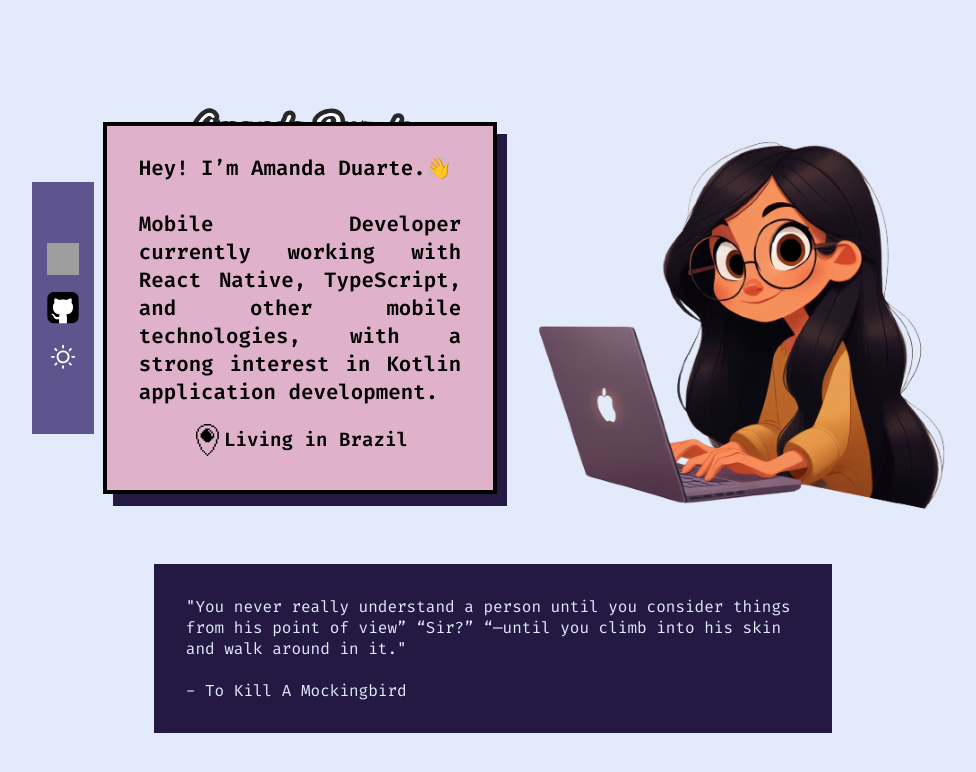
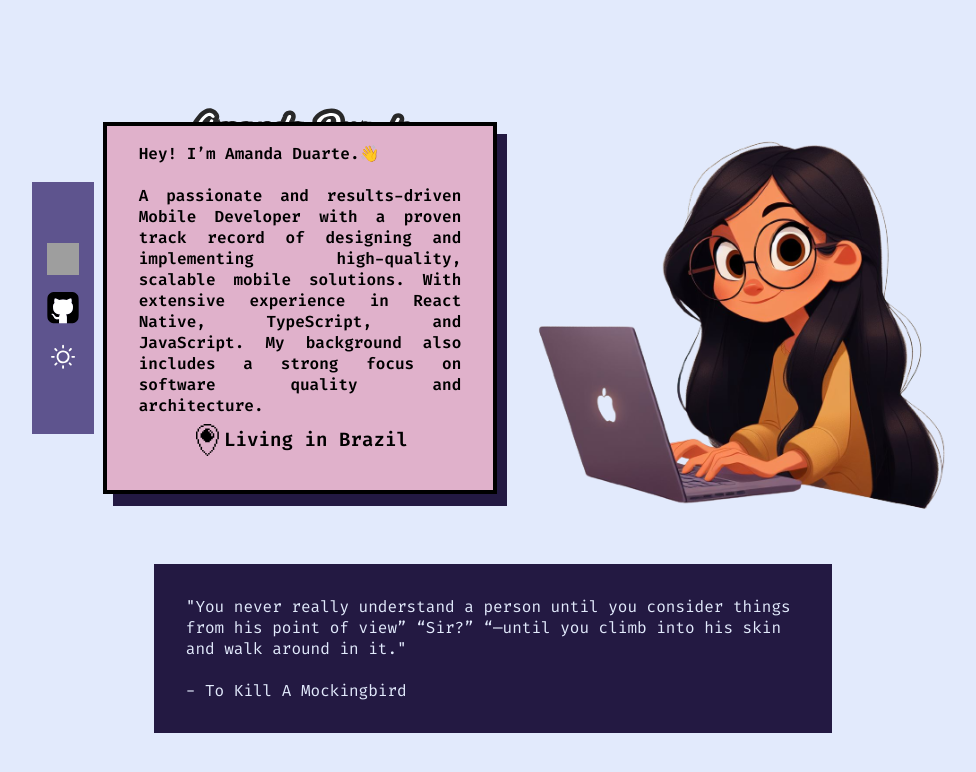
Before and after one commit to amandaduuaarte/AmandaDev, a React (Create React App) app: page / in a window 1280 px wide. Shown: the top 772 px of the page, without its empty margins (147-1123 px from the left). Built offline with nearby package versions, Linux system fonts and the light colour scheme; grey boxes are pictures that could not be loaded.

Commit message:
fix: adjusting intro text

```diff
--- a/src/pages/intro/index.tsx
+++ b/src/pages/intro/index.tsx
@@ -55,14 +55,16 @@ export function Intro() {
                     </SocialMedias>
                     <IntroCard>
                         <AboutMe>
-                            <Text size={1.3}>
+                            <Text size={1}>
                                 Hey! I’m Amanda Duarte.👋
                                 <br />
-                                <br />
-                                Mobile Developer currently working with React
-                                Native, TypeScript, and other mobile
-                                technologies, with a strong interest in Kotlin
-                                application development.{" "}
+                                <br />A passionate and results-driven Mobile
+                                Developer with a proven track record of
+                                designing and implementing high-quality,
+                                scalable mobile solutions. With extensive
+                                experience in React Native, TypeScript, and
+                                JavaScript. My background also includes a strong
+                                focus on software quality and architecture.{" "}
                             </Text>
                         </AboutMe>
                         <LocationContainer>
```
